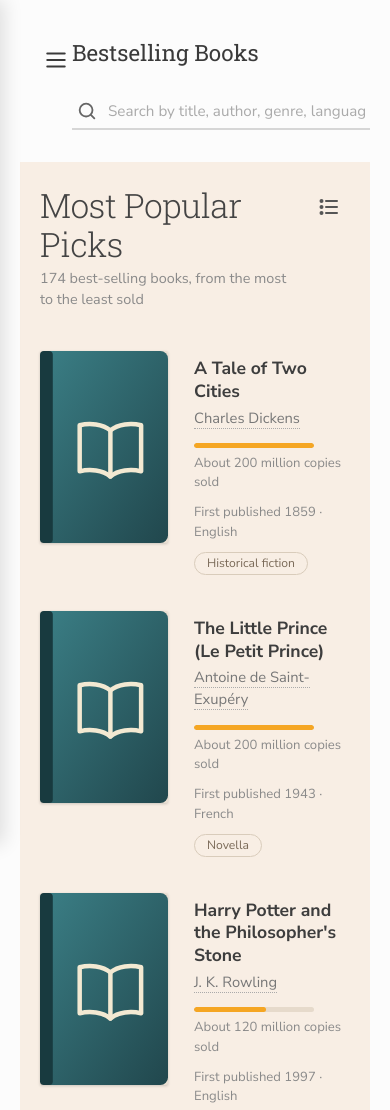
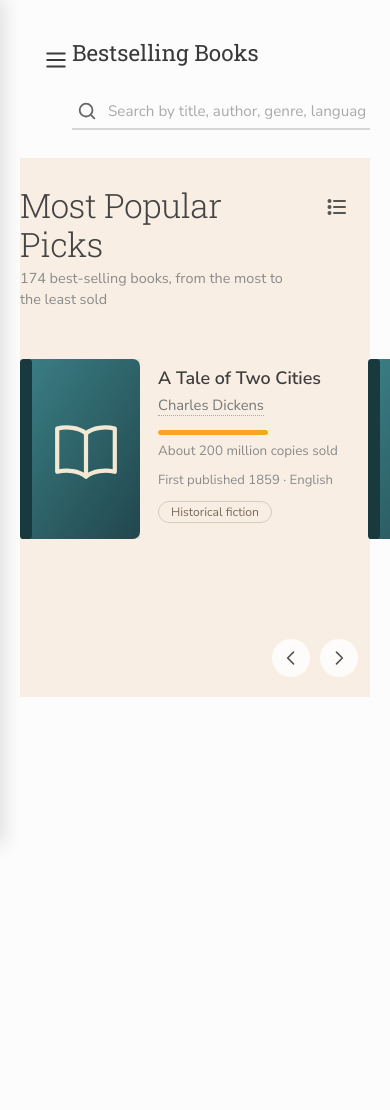
Before and after one commit to aadaadaad8/IT-first-project, a plain HTML site: page books.html in a window 390 px wide. Shown: the top 1110 px of the page. After the commit the page ends 844 px from the top, so only its background shows below. Drawn offline with Linux system fonts and the light colour scheme; no server answers.

Commit message:
Add files via upload

```diff
--- a/books.css
+++ b/books.css
@@ -14,6 +14,10 @@
   --accent: #f5a623;
   --blue: #2b8aa5;
   --rail-width: 96px;
+  --cover-w: 150px;
+  --cover-h: 225px;
+  --inset: 56px;
+  --panel-w: 69%;
 }
 
 body {
@@ -60,8 +64,8 @@ body {
   display: flex;
   flex-direction: column;
   align-items: center;
-  justify-content: space-between;
-  padding: 220px 0 40px;
+  justify-content: flex-end;
+  padding: 0 0 40px;
   background: var(--paper);
   transition: transform 0.25s ease;
 }
@@ -70,6 +74,7 @@ body {
   display: flex;
   flex-direction: column;
   gap: 26px;
+  margin: auto 0;
 }
 
 .rail-link {
@@ -165,11 +170,28 @@ body {
   color: #aaa;
 }
 
-/* ----- Soft beige panel with the books ----- */
+/* ----- Heading + one row of books on a beige rectangle (like the design) ----- */
 .panel {
-  margin-top: 56px;
-  padding: 32px 44px 56px;
+  position: relative;
+  margin-top: 40px;
+  padding: 48px 0 76px;
+}
+
+/* The beige rectangle sits behind part of the row; the heading and the first
+   book start a little to the left of it */
+.panel-bg {
+  position: absolute;
+  top: 0;
+  bottom: 0;
+  left: var(--inset);
+  width: var(--panel-w);
   background: var(--panel);
+  z-index: 0;
+}
+
+.panel > *:not(.panel-bg) {
+  position: relative;
+  z-index: 1;
 }
 
 .panel-head {
@@ -177,12 +199,14 @@ body {
   align-items: flex-start;
   justify-content: space-between;
   gap: 20px;
+  width: calc(var(--inset) + var(--panel-w));
+  padding-right: 72px;
 }
 
 .panel-head h2 {
   font-family: "Roboto Slab", Georgia, "Times New Roman", serif;
   font-weight: 300;
-  font-size: 3rem;
+  font-size: 2.9rem;
   line-height: 1.15;
   letter-spacing: -0.5px;
   color: #444;
@@ -221,30 +245,49 @@ body {
   height: 24px;
 }
 
-/* ----- Book cards ----- */
+/* ----- The row of book cards (scrolls sideways, runs to the edge of the window) ----- */
 .book-grid {
-  display: grid;
-  grid-template-columns: repeat(auto-fill, minmax(360px, 1fr));
-  gap: 48px 44px;
-  margin-top: 40px;
+  display: flex;
+  gap: 28px;
+  margin: 48px -64px 0 0;
+  padding: 0 64px 0 0;
+  overflow-x: auto;
+  overflow-y: hidden;
+  scroll-snap-type: x proximity;
+  scrollbar-width: none;
+  -ms-overflow-style: none;
+  cursor: grab;
+}
+
+.book-grid::-webkit-scrollbar {
+  display: none;
+}
+
+.book-grid.dragging {
+  cursor: grabbing;
+  scroll-snap-type: none;
+  user-select: none;
 }
 
 .book-card {
+  flex: 0 0 400px;
   display: flex;
   align-items: flex-start;
   gap: 26px;
   min-width: 0;
+  scroll-snap-align: start;
 }
 
 .book-cover {
   flex: none;
-  width: 128px;
-  height: 192px;
+  width: var(--cover-w);
+  height: var(--cover-h);
   object-fit: cover;
   background-color: #eadfd2;
-  border-radius: 2px;
-  box-shadow: 0 1px 3px rgba(0, 0, 0, 0.18);
+  border-radius: 1px;
   display: block;
+  -webkit-user-drag: none;
+  user-select: none;
 }
 
 /* Only real covers can be enlarged, so show a zoom cursor for them */
@@ -254,12 +297,12 @@ body {
 
 .book-info {
   min-width: 0;
-  padding-top: 6px;
+  padding-top: 8px;
 }
 
 .book-title {
-  font-size: 1.1rem;
-  font-weight: 700;
+  font-size: 1.12rem;
+  font-weight: 600;
   line-height: 1.3;
   color: #3d3d3d;
   overflow-wrap: anywhere;
@@ -278,13 +321,13 @@ body {
   border-bottom: 1px dotted #aaa;
 }
 
-/* Sales: a thin bar, like the rating stars in the design */
+/* Sales: a thin bar, in the place of the rating stars of the design */
 .sales {
   margin-top: 14px;
 }
 
 .sales-bar {
-  width: 120px;
+  width: 110px;
   max-width: 100%;
   height: 5px;
   background: #e6dacb;
@@ -301,7 +344,7 @@ body {
 
 .sales-text {
   margin-top: 6px;
-  font-size: 0.82rem;
+  font-size: 0.84rem;
   color: var(--muted);
 }
 
@@ -322,29 +365,78 @@ body {
 }
 
 .empty-message {
-  grid-column: 1 / -1;
+  flex: 1;
   padding: 40px 0;
-  text-align: center;
   color: var(--muted);
 }
 
-/* ----- List view (the toggle button in the top right of the panel) ----- */
-.view-list .book-grid {
-  grid-template-columns: 1fr;
-  gap: 24px;
+/* Arrow buttons at the bottom right of the beige rectangle */
+.carousel-nav {
+  position: absolute !important;
+  right: calc(100% - var(--inset) - var(--panel-w) + 24px);
+  bottom: 22px;
+  display: flex;
+  gap: 10px;
 }
 
-.view-list .book-cover {
-  width: 72px;
-  height: 108px;
+.nav-button {
+  width: 38px;
+  height: 38px;
+  display: grid;
+  place-items: center;
+  color: #555;
+  background: rgba(255, 255, 255, 0.85);
+  border: none;
+  border-radius: 50%;
+  cursor: pointer;
+  transition: background-color 0.15s;
 }
 
-.view-list .book-card {
-  gap: 20px;
+.nav-button:hover {
+  background: #ffffff;
 }
 
-.view-list .sales {
-  margin-top: 8px;
+.nav-button svg {
+  width: 20px;
+  height: 20px;
+}
+
+/* ----- Grid view: every book at once (the button at the top right of the heading) ----- */
+.view-grid .panel {
+  padding: 48px 44px 64px;
+}
+
+.view-grid .panel-bg {
+  left: 0;
+  width: 100%;
+}
+
+.view-grid .panel-head {
+  width: 100%;
+  padding-right: 0;
+}
+
+.view-grid .book-grid {
+  display: grid;
+  grid-template-columns: repeat(auto-fill, minmax(380px, 1fr));
+  gap: 48px 44px;
+  margin: 40px 0 0;
+  padding: 0;
+  overflow: visible;
+  cursor: default;
+}
+
+.view-grid .book-card {
+  flex: none;
+}
+
+.view-grid .empty-message {
+  grid-column: 1 / -1;
+  text-align: center;
+}
+
+.view-grid .carousel-nav {
+  display: none;
 }
 
 /* ----- Enlarged cover and author photo (shown on hover) ----- */
@@ -382,6 +474,11 @@ body {
 
 /* ----- Small screens ----- */
 @media (max-width: 900px) {
+  :root {
+    --inset: 0px;
+    --panel-w: 100%;
+  }
+
   .page {
     margin-left: 0;
     padding: 0 20px 48px;
@@ -397,8 +494,12 @@ body {
   }
 
   .panel {
-    margin-top: 32px;
-    padding: 24px 20px 40px;
+    margin-top: 28px;
+    padding: 28px 0 72px;
+  }
+
+  .panel-head {
+    padding-right: 12px;
   }
 
   .panel-head h2 {
@@ -406,6 +507,30 @@ body {
   }
 
   .book-grid {
+    margin-right: -20px;
+    padding-right: 20px;
+  }
+
+  .book-card {
+    flex-basis: 320px;
+    gap: 18px;
+  }
+
+  :root {
+    --cover-w: 120px;
+    --cover-h: 180px;
+  }
+
+  .carousel-nav {
+    right: 12px;
+    bottom: 20px;
+  }
+
+  .view-grid .panel {
+    padding: 28px 20px 48px;
+  }
+
+  .view-grid .book-grid {
     grid-template-columns: 1fr;
     gap: 36px;
   }
--- a/books.html
+++ b/books.html
@@ -61,14 +61,16 @@
       </label>
     </header>
 
-    <!-- Books -->
+    <!-- Books: one row of cards on a soft beige panel, like the design -->
     <main class="panel">
+      <div class="panel-bg" aria-hidden="true"></div>
+
       <div class="panel-head">
         <div>
           <h2 id="resultsTitle">Most Popular Picks</h2>
           <p id="resultsCount" class="results-count"></p>
         </div>
-        <button type="button" id="viewToggle" class="view-toggle" aria-pressed="false" aria-label="Switch between grid view and list view" title="Grid / list view">
+        <button type="button" id="viewToggle" class="view-toggle" aria-pressed="false" aria-label="Switch between the row view and the grid view with all books" title="Row / grid view">
           <svg viewBox="0 0 24 24" fill="none" stroke="currentColor" stroke-width="2" stroke-linecap="round" aria-hidden="true">
             <path d="M9 6h11M9 12h11M9 18h11"/>
             <circle cx="4.5" cy="6" r="1" fill="currentColor"/>
@@ -80,6 +82,16 @@
 
       <!-- Book cards will be inserted here by books.js -->
       <div id="bookGrid" class="book-grid"></div>
+
+      <!-- Arrows for the row (hidden in the grid view) -->
+      <div class="carousel-nav">
+        <button type="button" id="prevButton" class="nav-button" aria-label="Previous books">
+          <svg viewBox="0 0 24 24" fill="none" stroke="currentColor" stroke-width="2" stroke-linecap="round" stroke-linejoin="round" aria-hidden="true"><path d="M15 5l-7 7 7 7"/></svg>
+        </button>
+        <button type="button" id="nextButton" class="nav-button" aria-label="Next books">
+          <svg viewBox="0 0 24 24" fill="none" stroke="currentColor" stroke-width="2" stroke-linecap="round" stroke-linejoin="round" aria-hidden="true"><path d="M9 5l7 7-7 7"/></svg>
+        </button>
+      </div>
     </main>
   </div>
 </body>
--- a/books.js
+++ b/books.js
@@ -211,12 +211,12 @@ document.addEventListener("DOMContentLoaded", () => {
     img.src = NO_COVER_IMG;
   }
 
-  // Covers are loaded only when their row becomes visible
-  const coverObserver = new IntersectionObserver((entries) => {
+  // Covers are loaded shortly before they come into view
+  function onCoverVisible(entries, observer) {
     entries.forEach(async (entry) => {
       if (!entry.isIntersecting) return;
       const img = entry.target;
-      coverObserver.unobserve(img);
+      observer.unobserve(img);
 
       // Get the author's photo ready in the background for the hover
       fetchAuthorPhoto(img.dataset.authors).then(preloadImage);
@@ -231,10 +231,22 @@ document.addEventListener("DOMContentLoaded", () => {
         showPlaceholder(img);
       }
     });
-  }, {
-    // Start loading covers about 1500px before they scroll into view
+  }
+
+  // Row (carousel) view: the row scrolls sideways, so it is the "root" of the observer
+  const rowObserver = new IntersectionObserver(onCoverVisible, {
+    root: grid,
+    rootMargin: "0px 1500px"
+  });
+
+  // Grid view: the whole page scrolls up and down
+  const pageObserver = new IntersectionObserver(onCoverVisible, {
     rootMargin: "1500px 0px"
   });
+
+  function observeCover(img) {
+    (document.body.classList.contains("view-grid") ? pageObserver : rowObserver).observe(img);
+  }
 
   // Place the author photo under the author name (fixed, does not follow the mouse)
   function positionAuthorTooltip(target) {
@@ -278,6 +290,7 @@ document.addEventListener("DOMContentLoaded", () => {
 
   function renderBooks(list) {
     grid.innerHTML = "";
+    grid.scrollLeft = 0;
 
     if (list.length === 0) {
       const empty = document.createElement("p");
@@ -313,7 +326,7 @@ document.addEventListener("DOMContentLoaded", () => {
       `;
 
       grid.appendChild(card);
-      coverObserver.observe(card.querySelector(".book-cover"));
+      observeCover(card.querySelector(".book-cover"));
     });
   }
 
@@ -393,6 +406,11 @@ document.addEventListener("DOMContentLoaded", () => {
   });
 
   // Hide the floating photos if the page is scrolled while hovering
+  function hideFloating() {
+    coverPreview.style.display = "none";
+    tooltip.style.display = "none";
+  }
+  grid.addEventListener("scroll", hideFloating);
   window.addEventListener("scroll", () => {
     coverPreview.style.display = "none";
     tooltip.style.display = "none";
@@ -429,10 +447,41 @@ document.addEventListener("DOMContentLoaded", () => {
   applySearch();
   searchInput.addEventListener("input", applySearch);
 
-  // Grid view <-> list view
+  // Row view (default, like the design) <-> grid view with all the books
   viewToggle.addEventListener("click", () => {
-    const isList = document.body.classList.toggle("view-list");
-    viewToggle.setAttribute("aria-pressed", String(isList));
+    const isGrid = document.body.classList.toggle("view-grid");
+    viewToggle.setAttribute("aria-pressed", String(isGrid));
+    applySearch();
+  });
+
+  // Arrow buttons for the row
+  const prevButton = document.getElementById("prevButton");
+  const nextButton = document.getElementById("nextButton");
+  function scrollRow(direction) {
+    grid.scrollBy({ left: direction * Math.max(300, grid.clientWidth * 0.8), behavior: "smooth" });
+  }
+  if (prevButton) prevButton.addEventListener("click", () => scrollRow(-1));
+  if (nextButton) nextButton.addEventListener("click", () => scrollRow(1));
+
+  // Drag the row with the mouse (touch screens already scroll with a swipe)
+  let drag = null;
+  grid.addEventListener("pointerdown", (event) => {
+    if (event.pointerType !== "mouse" || event.button !== 0) return;
+    if (document.body.classList.contains("view-grid")) return;
+    drag = { x: event.clientX, left: grid.scrollLeft, moved: false };
+  });
+  window.addEventListener("pointermove", (event) => {
+    if (!drag) return;
+    const dx = event.clientX - drag.x;
+    if (Math.abs(dx) > 4) {
+      drag.moved = true;
+      grid.classList.add("dragging");
+    }
+    if (drag.moved) grid.scrollLeft = drag.left - dx;
+  });
+  window.addEventListener("pointerup", () => {
+    drag = null;
+    grid.classList.remove("dragging");
   });
 
   // Side menu: hidden by default on small screens
```
